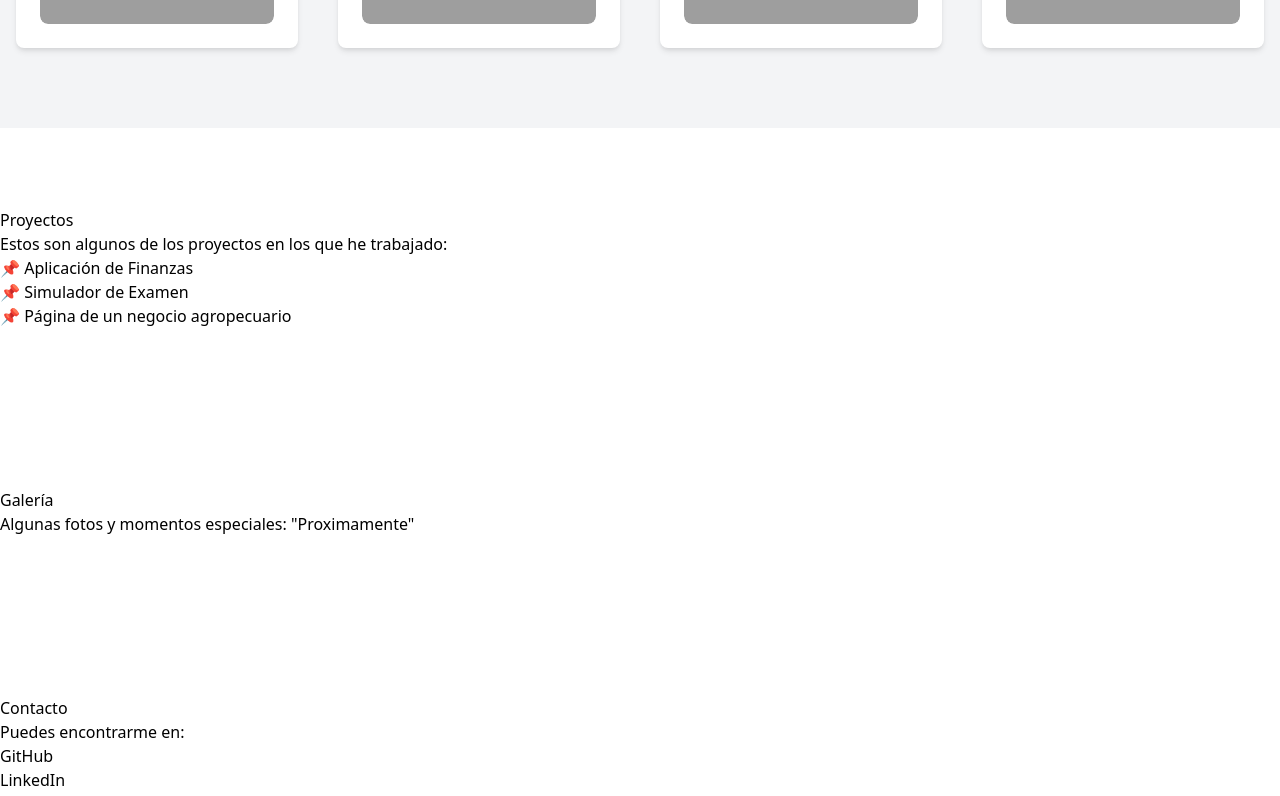
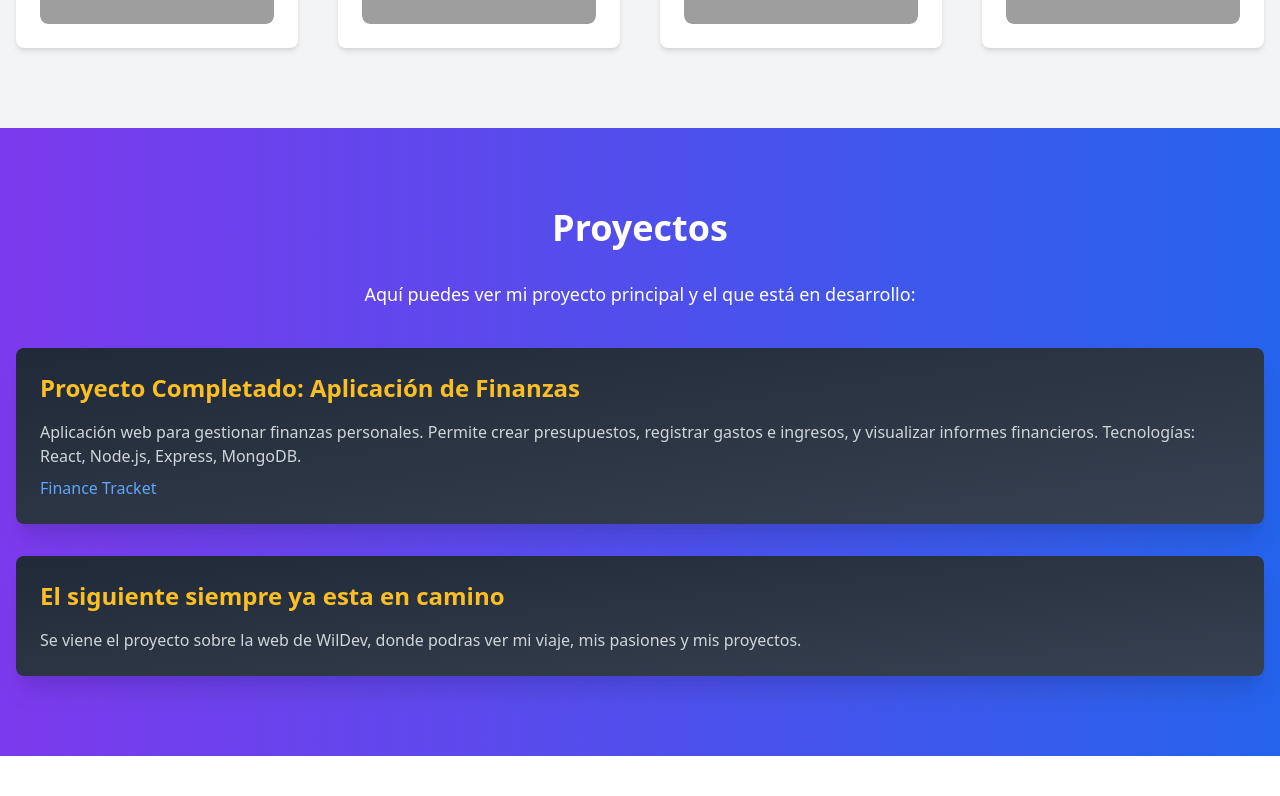
Before and after one commit to WildoFari/My-personal-page, a Next.js app: page / in a window 1280 px wide. Shown: the part 2560-3356 px from the top of the page. Built offline with nearby package versions, Linux system fonts and the light colour scheme; grey boxes are pictures that could not be loaded.

Commit message:
Proyects mejorado

```diff
--- a/src/sections/Projects.tsx
+++ b/src/sections/Projects.tsx
@@ -1,13 +1,30 @@
 export default function Projects() {
     return (
-        <section id="projects" className="py-20">
-            <h2>Proyectos</h2>
-            <p>Estos son algunos de los proyectos en los que he trabajado:</p>
-            <ul>
-                <li>📌 Aplicación de Finanzas</li>
-                <li>📌 Simulador de Examen</li>
-                <li>📌 Página de un negocio agropecuario</li>
-            </ul>
+        <section id="projects" className="py-20 bg-gradient-to-r from-purple-600 to-blue-600 text-white">
+            <div className="container mx-auto px-4">
+                <h2 className="text-4xl font-bold mb-8 text-center">Proyectos</h2>
+                <p className="text-lg text-center mb-10">Aquí puedes ver mi proyecto principal y el que está en desarrollo:</p>
+                <div className="mb-8 p-6 rounded-lg shadow-xl bg-gradient-to-br from-gray-800 to-gray-700">
+                    <h3 className="text-2xl font-semibold mb-4 text-yellow-400">
+                        Proyecto Completado: Aplicación de Finanzas
+                    </h3>
+                    <p className="text-gray-300">
+                        Aplicación web para gestionar finanzas personales. Permite crear presupuestos, registrar gastos e ingresos, y visualizar informes financieros.
+                        Tecnologías: React, Node.js, Express, MongoDB.
+                        <a href="https://finance-tracker-ruddy-five.vercel.app/" className="text-blue-400 hover:underline block mt-2">
+                            Finance Tracket
+                        </a>
+                    </p>
+                </div>
+                <div className="p-6 rounded-lg shadow-xl bg-gradient-to-br from-gray-800 to-gray-700">
+                    <h3 className="text-2xl font-semibold mb-4 text-yellow-400">
+                        El siguiente siempre ya esta en camino
+                    </h3>
+                    <p className="text-gray-300">
+                        Se viene el proyecto sobre la web de WilDev, donde podras ver mi viaje, mis pasiones y mis proyectos.
+                    </p>
+                </div>
+            </div>
         </section>
     );
 }
```
